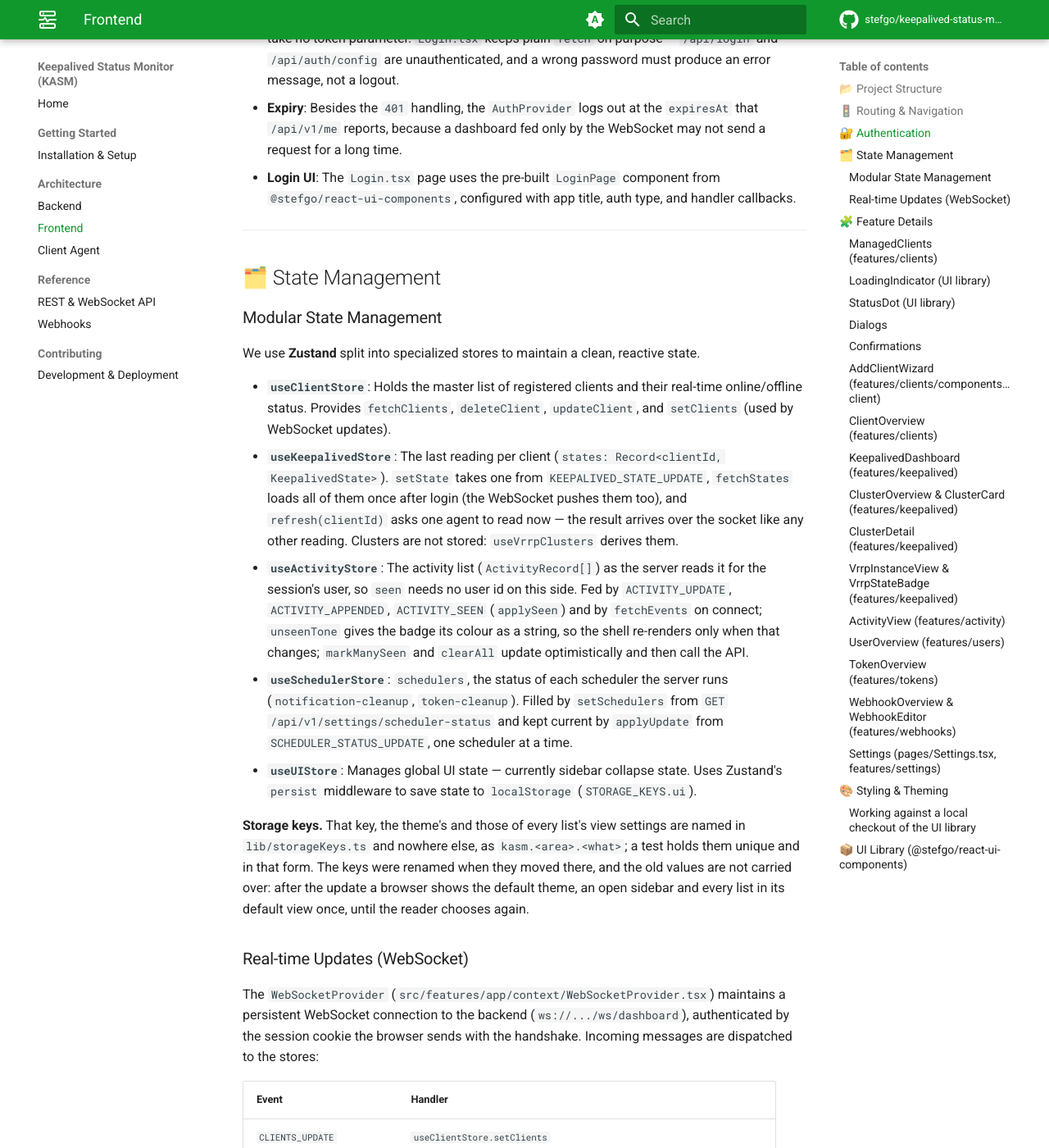
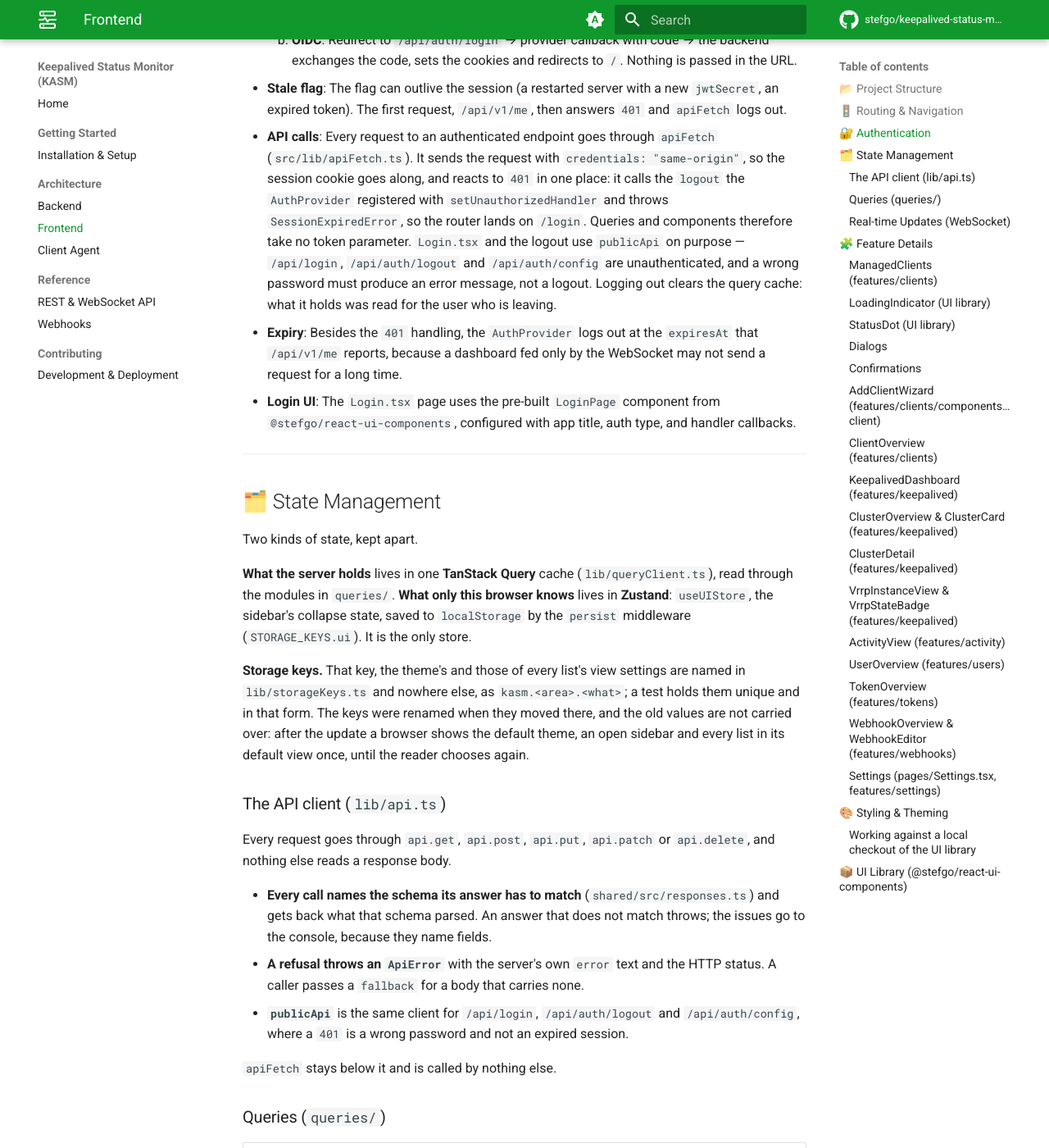
Before and after one commit to stefgo/keepalived-status-monitor, an MkDocs documentation site: the page built from docs/frontend.md, in a window 1280 px wide and 1400 px high, scrolled down 4502 px. Shown: the whole window at 82% size. Built offline with MkDocs 1.6.1 and Material for MkDocs 9.7.7, drawn with Linux system fonts in a browser that asks for light colours; comment, search, counter and statistics services are not loaded; some of the changed text lies outside the part shown.

Commit message:
docs: Describe the query cache, the API client and the socket contract
Co-Authored-By: Claude Opus 5.5 <noreply@anthropic.com>

````diff
--- a/docs/frontend.md
+++ b/docs/frontend.md
@@ -11,9 +11,10 @@ src/
 ├── features/
 │   ├── app/                              # Application shell
 │   │   ├── App.tsx                       # Main router, navGroups and pages configuration
-│   │   └── context/
-│   │       ├── WebSocketContext.ts       # WebSocket context object and useWebSocket hook
-│   │       └── WebSocketProvider.tsx     # WebSocket connection for real-time updates
+│   │   ├── context/
+│   │   │   ├── WebSocketContext.ts       # WebSocket context object and useWebSocket hook
+│   │   │   └── WebSocketProvider.tsx     # WebSocket connection; writes each message into the query cache
+│   │   └── lib/dashboardMessages.ts      # Parses a socket message against the contract; assertNever
 │   ├── auth/
 │   │   ├── AuthContext.ts                # Auth context object and useAuth hook
 │   │   └── AuthProvider.tsx              # Authentication state
@@ -32,7 +33,7 @@ src/
 │   │           └── steps/                # StepConnectionMode, StepInboundDetails, StepOutboundDetails
 │   ├── keepalived/                       # VRRP: dashboard, clusters, a host's instances
 │   │   ├── lib/vrrp.ts                   # State colours, cluster health labels, counter groups, formatting
-│   │   ├── hooks/useVrrpClusters.ts      # buildVrrpClusters over the stores, recomputed live
+│   │   ├── hooks/useVrrpClusters.ts      # buildVrrpClusters over the cache, recomputed live
 │   │   └── components/
 │   │       ├── KeepalivedDashboard.tsx   # Landing page: numbers, clusters in trouble
 │   │       ├── ClusterOverview.tsx       # Every cluster as a tree, the troubled ones first
@@ -78,23 +79,31 @@ src/
 │           ├── TokenList.tsx
 │           └── TokenModal.tsx
 ├── components/
-│   └── NotFoundCard.tsx                  # A page whose subject does not exist, with the way back
+│   ├── NotFoundCard.tsx                  # A page whose subject does not exist, with the way back
+│   └── QueryError.tsx                    # A page whose data could not be read, with the server's reason
 ├── hooks/
 │   ├── useSearchQueryParam.ts            # Search box and active tab, held in the URL
 │   ├── useNow.ts                         # One shared clock for durations that keep counting
 │   └── useEscapeToLeave.ts               # Escape on a detail page leads back, unless a field has focus
 ├── lib/
-│   ├── apiFetch.ts                       # fetch for authenticated endpoints, central 401 handling
+│   ├── api.ts                            # The API client: checks every response against its schema
+│   ├── apiFetch.ts                       # Below it: the session cookie and the central 401 handling
+│   ├── queryClient.ts                    # The one query cache; readUnlessPushed
+│   ├── queryKeys.ts                      # Every key the cache is addressed by
+│   ├── cacheUpdates.ts                   # How a message or an answer changes a cache entry (pure)
 │   └── storageKeys.ts                    # Every key in the browser's storage, once: kasm.<area>.<what>
 ├── pages/                                # Route entry points
 │   ├── Login.tsx                         # Authentication page (Local & OIDC)
 │   └── Settings.tsx                      # System settings page
-├── stores/                               # Global state management (Zustand)
-│   ├── useClientStore.ts                 # Registered clients and online/offline status
-│   ├── useKeepalivedStore.ts             # The last keepalived reading per client
-│   ├── useActivityStore.ts               # The activity list and the per-user seen state
-│   ├── useSchedulerStore.ts              # Status of the schedulers the server runs
-│   └── useUIStore.ts                     # UI state (sidebar collapse, persisted)
+├── queries/                              # What the server holds, read through the query cache
+│   ├── clients.ts                        # Registered clients and online/offline status
+│   ├── keepalived.ts                     # The last keepalived reading per client
+│   ├── activity.ts                       # The activity list and the per-user seen state
+│   ├── scheduler.ts                      # Status of the schedulers the server runs
+│   ├── settings.ts                       # The settings page's requests (not cached)
+│   ├── users.ts, tokens.ts, webhooks.ts  # Their lists and the changes to them
+├── stores/
+│   └── useUIStore.ts                     # UI state (sidebar collapse, persisted) -- the only store
 ├── Main.tsx                              # Entry point: mounts the app
 └── utils.ts                              # General utility functions
 ```
@@ -131,7 +140,7 @@ A path no entry claims reaches the catch-all route and renders a **404 card** th
 
 **The pages are loaded on demand** (`React.lazy` with a `Suspense` fallback), so a chunk arrives with the route that needs it. The previous shape passed every page as an element to the Dashboard, which built the tree of every page on every render of the shell even though one was on screen.
 
-Each route takes what it needs from the stores itself: `ClientsRoute` and `ClientDetailRoute` read `useClientStore`, the keepalived pages read `useKeepalivedStore` and `useClientStore`. A client id that is not in the store yet renders the list rather than redirecting, because a link to a client arrives before the client list does.
+Each route takes what it needs from the query cache itself: `ClientsRoute` reads `useClients`, the keepalived pages read `useKeepalivedStates` and `useClients`. The routes under `/client/:clientId` resolve their client through `RouteClient`: while the list is pending it shows the spinner, because a link to a client arrives before the client list does, and only once the list has answered is a missing client really gone. That case gets the not-found card, and the URL stays where it was. The routes used to show the client list instead, under an address that named a client.
 
 ---
 
@@ -147,7 +156,7 @@ Each context is split the same way: the context object and its hook live in a JS
     1. **Local**: POST to `/api/login` → the server sets the cookies → `login()`.
     2. **OIDC**: Redirect to `/api/auth/login` → provider callback with code → the backend exchanges the code, sets the cookies and redirects to `/`. Nothing is passed in the URL.
 - **Stale flag**: The flag can outlive the session (a restarted server with a new `jwtSecret`, an expired token). The first request, `/api/v1/me`, then answers `401` and `apiFetch` logs out.
-- **API calls**: Every request to an authenticated endpoint goes through `apiFetch` (`src/lib/apiFetch.ts`). It sends the request with `credentials: "same-origin"`, so the session cookie goes along, and reacts to `401` in one place: it calls the `logout` the `AuthProvider` registered with `setUnauthorizedHandler` and throws `SessionExpiredError`, so the router lands on `/login`. Stores and components therefore take no token parameter. `Login.tsx` keeps plain `fetch` on purpose — `/api/login` and `/api/auth/config` are unauthenticated, and a wrong password must produce an error message, not a logout.
+- **API calls**: Every request to an authenticated endpoint goes through `apiFetch` (`src/lib/apiFetch.ts`). It sends the request with `credentials: "same-origin"`, so the session cookie goes along, and reacts to `401` in one place: it calls the `logout` the `AuthProvider` registered with `setUnauthorizedHandler` and throws `SessionExpiredError`, so the router lands on `/login`. Queries and components therefore take no token parameter. `Login.tsx` and the logout use `publicApi` on purpose — `/api/login`, `/api/auth/logout` and `/api/auth/config` are unauthenticated, and a wrong password must produce an error message, not a logout. Logging out clears the query cache: what it holds was read for the user who is leaving.
 - **Expiry**: Besides the `401` handling, the `AuthProvider` logs out at the `expiresAt` that `/api/v1/me` reports, because a dashboard fed only by the WebSocket may not send a request for a long time.
 - **Login UI**: The `Login.tsx` page uses the pre-built `LoginPage` component from `@stefgo/react-ui-components`, configured with app title, auth type, and handler callbacks.
 
@@ -155,30 +164,59 @@ Each context is split the same way: the context object and its hook live in a JS
 
 ## 🗂️ State Management
 
-### Modular State Management
+Two kinds of state, kept apart.
 
-We use **Zustand** split into specialized stores to maintain a clean, reactive state.
-
-- **`useClientStore`**: Holds the master list of registered clients and their real-time online/offline status. Provides `fetchClients`, `deleteClient`, `updateClient`, and `setClients` (used by WebSocket updates).
-- **`useKeepalivedStore`**: The last reading per client (`states: Record<clientId, KeepalivedState>`). `setState` takes one from `KEEPALIVED_STATE_UPDATE`, `fetchStates` loads all of them once after login (the WebSocket pushes them too), and `refresh(clientId)` asks one agent to read now — the result arrives over the socket like any other reading. Clusters are not stored: `useVrrpClusters` derives them.
-- **`useActivityStore`**: The activity list (`ActivityRecord[]`) as the server reads it for the session's user, so `seen` needs no user id on this side. Fed by `ACTIVITY_UPDATE`, `ACTIVITY_APPENDED`, `ACTIVITY_SEEN` (`applySeen`) and by `fetchEvents` on connect; `unseenTone` gives the badge its colour as a string, so the shell re-renders only when that changes; `markManySeen` and `clearAll` update optimistically and then call the API.
-- **`useSchedulerStore`**: `schedulers`, the status of each scheduler the server runs (`notification-cleanup`, `token-cleanup`). Filled by `setSchedulers` from `GET /api/v1/settings/scheduler-status` and kept current by `applyUpdate` from `SCHEDULER_STATUS_UPDATE`, one scheduler at a time.
-- **`useUIStore`**: Manages global UI state — currently sidebar collapse state. Uses Zustand's `persist` middleware to save state to `localStorage` (`STORAGE_KEYS.ui`).
+**What the server holds** lives in one **TanStack Query** cache (`lib/queryClient.ts`), read through the modules in `queries/`. **What only this browser knows** lives in **Zustand**: `useUIStore`, the sidebar's collapse state, saved to `localStorage` by the `persist` middleware (`STORAGE_KEYS.ui`). It is the only store.
 
 **Storage keys.** That key, the theme's and those of every list's view settings are named in `lib/storageKeys.ts` and nowhere else, as `kasm.<area>.<what>`; a test holds them unique and in that form. The keys were renamed when they moved there, and the old values are not carried over: after the update a browser shows the default theme, an open sidebar and every list in its default view once, until the reader chooses again.
 
+### The API client (`lib/api.ts`)
+
+Every request goes through `api.get`, `api.post`, `api.put`, `api.patch` or `api.delete`, and nothing else reads a response body.
+
+- **Every call names the schema its answer has to match** (`shared/src/responses.ts`) and gets back what that schema parsed. An answer that does not match throws; the issues go to the console, because they name fields.
+- **A refusal throws an `ApiError`** with the server's own `error` text and the HTTP status. A caller passes a `fallback` for a body that carries none.
+- **`publicApi`** is the same client for `/api/login`, `/api/auth/logout` and `/api/auth/config`, where a `401` is a wrong password and not an expired session.
+
+`apiFetch` stays below it and is called by nothing else.
+
+### Queries (`queries/`)
+
+| Module | Holds | Kept current by |
+| :-- | :-- | :-- |
+| `clients.ts` | The registered clients and their status. Update and delete are optimistic and roll back when the server refuses. | `CLIENTS_UPDATE` |
+| `keepalived.ts` | One entry: the last reading of every client, by client id. Clusters are not held: `useVrrpClusters` derives them. `refreshKeepalived(clientId)` asks one agent to read now; the result arrives over the socket. | `KEEPALIVED_STATE_UPDATE` |
+| `activity.ts` | The activity list as the server reads it for the session's user, so `seen` needs no user id on this side. Marking seen and deleting all are optimistic. `useUnseenTone` gives the badge its colour as a string, so the shell re-renders only when that changes. | `ACTIVITY_UPDATE`, `ACTIVITY_APPENDED`, `ACTIVITY_SEEN` |
+| `scheduler.ts` | The status of the schedulers the server runs (`notification-cleanup`, `token-cleanup`). | `SCHEDULER_STATUS_UPDATE` |
+| `webhooks.ts`, `users.ts`, `tokens.ts` | Their lists. Nothing broadcasts a change, so they go stale by age (30 s; the tokens at once) and are read again after a change made here. | — |
+| `settings.ts` | No entry: the requests of the settings page. | — |
+
+The entries a message keeps current never go stale by age (`staleTime: Infinity`). The settings form is deliberately not a cache entry: one that is read again behind the form would overwrite what is typed and not yet saved.
+
+**How an entry changes is a pure function** in `lib/cacheUpdates.ts`, tested without a socket or a component: `applyKeepalivedState`, `mergeKeepalivedStates`, `appendActivity`, `markActivitySeen`, `unmarkActivitySeen` and `applySchedulerUpdate`.
+
+**A push and a request race on every page load**, and the rules say which one stays. The stores used to let whichever arrived later win, so an answer read before a change could cover the push that reported it.
+
+- **A keepalived reading** carries the server's `receivedAt`. Per client the later reading stays, whether the socket or the request delivered it.
+- **A list the socket delivers whole** (clients, activity) has no such stamp. `readUnlessPushed` (`lib/queryClient.ts`) keeps what the socket wrote while the request was under way: that is at least as new as what the request read.
+- **A message that carries a part** (`ACTIVITY_APPENDED`, `ACTIVITY_SEEN`, `SCHEDULER_STATUS_UPDATE`) changes an entry that is there and makes none: the part alone would pass for the whole.
+
+**A page says when its data could not be read.** `components/QueryError.tsx` shows what failed and the server's reason, instead of the list: an empty list says there is nothing, which is another statement. The hooks hand out an `error` only while there is no data, so a reload that fails behind a list on screen leaves the list there.
+
 ### Real-time Updates (WebSocket)
 
-The `WebSocketProvider` (`src/features/app/context/WebSocketProvider.tsx`) maintains a persistent WebSocket connection to the backend (`ws://.../ws/dashboard`), authenticated by the session cookie the browser sends with the handshake. Incoming messages are dispatched to the stores:
+The `WebSocketProvider` (`src/features/app/context/WebSocketProvider.tsx`) maintains a persistent WebSocket connection to the backend (`ws://.../ws/dashboard`), authenticated by the session cookie the browser sends with the handshake.
 
-| Event                  | Handler                                          |
+**The messages are a contract in `@kasm/shared`.** `DashboardMessageSchema` (`shared/src/dashboardMessages.ts`) lists every message the server sends a dashboard as one discriminated union; the backend's senders take that type, and the provider parses each message against the schema (`features/app/lib/dashboardMessages.ts`). What does not match is dropped and reported once per type. The dispatch is a `switch` that ends in `assertNever`, so a message type without a case fails `typecheck`.
+
+| Event                  | What it does to the cache                        |
 | :--------------------- | :----------------------------------------------- |
-| `CLIENTS_UPDATE`       | `useClientStore.setClients`                      |
-| `KEEPALIVED_STATE_UPDATE` | `useKeepalivedStore.setState(state)`          |
-| `ACTIVITY_UPDATE`      | `useActivityStore` — replaces the activity list  |
-| `ACTIVITY_APPENDED`    | `useActivityStore.appendEvents` — merges new events by id, newest first |
-| `ACTIVITY_SEEN`        | `useActivityStore.applySeen` — marks the ids seen, also from another tab |
-| `SCHEDULER_STATUS_UPDATE` | `useSchedulerStore.applyUpdate`               |
+| `CLIENTS_UPDATE`       | Replaces the client list; may also be what fills it first |
+| `KEEPALIVED_STATE_UPDATE` | `applyKeepalivedState` — one client's reading, unless the cached one is newer |
+| `ACTIVITY_UPDATE`      | Replaces the activity list                       |
+| `ACTIVITY_APPENDED`    | `appendActivity` — merges new events by id, newest first |
+| `ACTIVITY_SEEN`        | `markActivitySeen` — marks the ids seen, also from another tab |
+| `SCHEDULER_STATUS_UPDATE` | `applySchedulerUpdate` — one scheduler, where the status has been read |
 
 On connect the server sends `CLIENTS_UPDATE`, every stored keepalived reading and the activity list by itself, so the first screen fills without a REST call.
 
@@ -228,7 +266,7 @@ Editors that live in the workspace rather than in a dialog bring their own `Esca
 Every question before an action, and every notice after a failed one, goes through `useConfirm()` from the library. `ConfirmProvider` sits next to `ToastProvider` in `App.tsx` and renders the one dialog that answers; no component keeps a pending request, a busy flag or a `ConfirmDialog` of its own, and no component calls `window.alert` or `window.confirm`.
 
 - `confirm(options)` resolves `true` or `false`. An action that is quick to hand off — a pull, a discard — runs after the `await`.
-- An action whose outcome is worth waiting for — a delete — goes in `onConfirm`. The dialog stays open and busy until it settles; a rejection keeps it open with the error inside it, next to the button that retries. That is why the store's delete actions throw rather than reporting the failure themselves.
+- An action whose outcome is worth waiting for — a delete — goes in `onConfirm`. The dialog stays open and busy until it settles; a rejection keeps it open with the error inside it, next to the button that retries. That is why a delete is passed as `mutateAsync`, which rejects, rather than reporting the failure itself.
 - `alert(describeFailure(title, error))` from `utils.ts` reports a failure of an action that was not asked about first, such as the cleanups in Settings.
 
 **The texts live in a `confirmations.ts` per feature** (`activity`, `clients`, `tokens`, `users`, `webhooks`), one `describeX(...)` per action, returning the complete options including `variant`. A component decides *that* it asks, never *what* the question says or whether it is `danger`. The reasoning behind a wording — what the agent really does, what stays on the host — is kept as a comment on its function.
@@ -323,8 +361,8 @@ troubled clusters with this card; the cluster page uses it as its list of hosts,
 plain title, since its header says the rest.
 
 **Clusters are derived, never fetched.** `useVrrpClusters` runs `buildVrrpClusters` from
-`@kasm/shared` over the readings in `useKeepalivedStore` and the online clients in
-`useClientStore`. That is the function the server's `/api/v1/keepalived/clusters` runs, so the
+`@kasm/shared` over the readings from `useKeepalivedStates` and the online clients from
+`useClients`. That is the function the server's `/api/v1/keepalived/clusters` runs, so the
 page and the endpoint cannot disagree, and a client going offline changes a cluster's health
 on the next render without anything being sent. Readings of clients that have since been
 deleted are left out.
@@ -437,7 +475,7 @@ filter and the search leave, across all pages, and nothing the reader has not be
 **Entries are not deleted one by one.** A row can be marked seen; the history goes as a whole
 ("Delete all") or through retention. The sidebar badge does not
 count them either. An event that names a host but carries no `clientName` (recorded before
-the server stored it) gets the name from `useClientStore` by `clientId`.
+the server stored it) gets the name from the client list (`useClients`) by `clientId`.
 
 Everything else is found through the search box, as on the other lists (`useSearchQueryParam`,
 so the query survives a reload). It matches the sentence a row shows, its detail line, the
@@ -481,7 +519,7 @@ System settings page, one section per tab: Client Tokens and Activity History. T
 
 **Every section saves on its own.** Its Save sends only its own keys, and `PUT /api/v1/settings/cleanup` merges them into the stored block, so a section never writes over edits in another one. A tab with unsaved edits carries a dot. The manual maintenance runs act on the saved values, not on unsaved edits.
 
-**Every tab follows one layout:** its settings, then one `SchedulerBox` headed "Scheduler". It shows Status (`Running…` or `Idle`), Last Run (with "manual" when a user started it), Next Run (or "Disabled") and Result, and, below a divider, the `ManualRun` row with its Run Now button. The box draws no field borders: its values are to read, not to edit. It reads `useSchedulerStore`; the result is worded by `describeRunResult` (`features/settings/lib/runResult.ts`), in red for a failed or interrupted run. The settings page uses no monospaced type.
+**Every tab follows one layout:** its settings, then one `SchedulerBox` headed "Scheduler". It shows Status (`Running…` or `Idle`), Last Run (with "manual" when a user started it), Next Run (or "Disabled") and Result, and, below a divider, the `ManualRun` row with its Run Now button. The box draws no field borders: its values are to read, not to edit. It reads `useSchedulerStatus`; the result is worded by `describeRunResult` (`features/settings/lib/runResult.ts`), in red for a failed or interrupted run. The settings page uses no monospaced type.
 
 | Setting                                      | Description                                                                   |
 | :------------------------------------------- | :---------------------------------------------------------------------------- |
````
Also changed, not shown: CLAUDE.md (+10 -2 lines), docs/api.md (+15 -1 lines).
